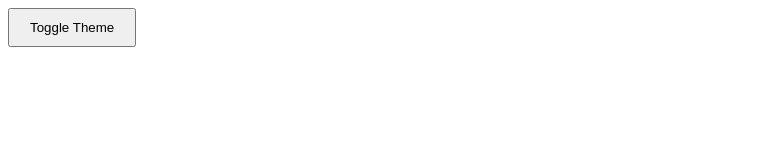
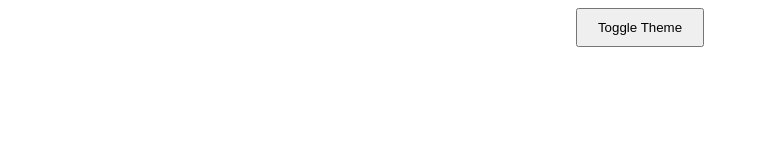
Before and after one commit to Atom244/theme_toggle, a plain HTML site: page index.html in a window 1280 px wide. Shown: the whole page, without its empty margins (0-759 px from the left). Drawn offline with Linux system fonts and the light colour scheme.

Commit message:
Update styles.css

```diff
--- a/styles.css
+++ b/styles.css
@@ -1,5 +1,8 @@
 body {
   /* Светлая тема */
+  display: flex;
+  justify-content: center;
+  align-items: center;
   background-color: white;
   color: black;
   transition: background-color 1s ease, color 1s ease;
@@ -13,6 +16,7 @@ body.dark-theme {
 #theme-toggle {
   padding: 10px 20px;
   cursor: pointer;
+  padding: 10px 20px;
 }
 
 #theme-toggle.dark-theme {
```
